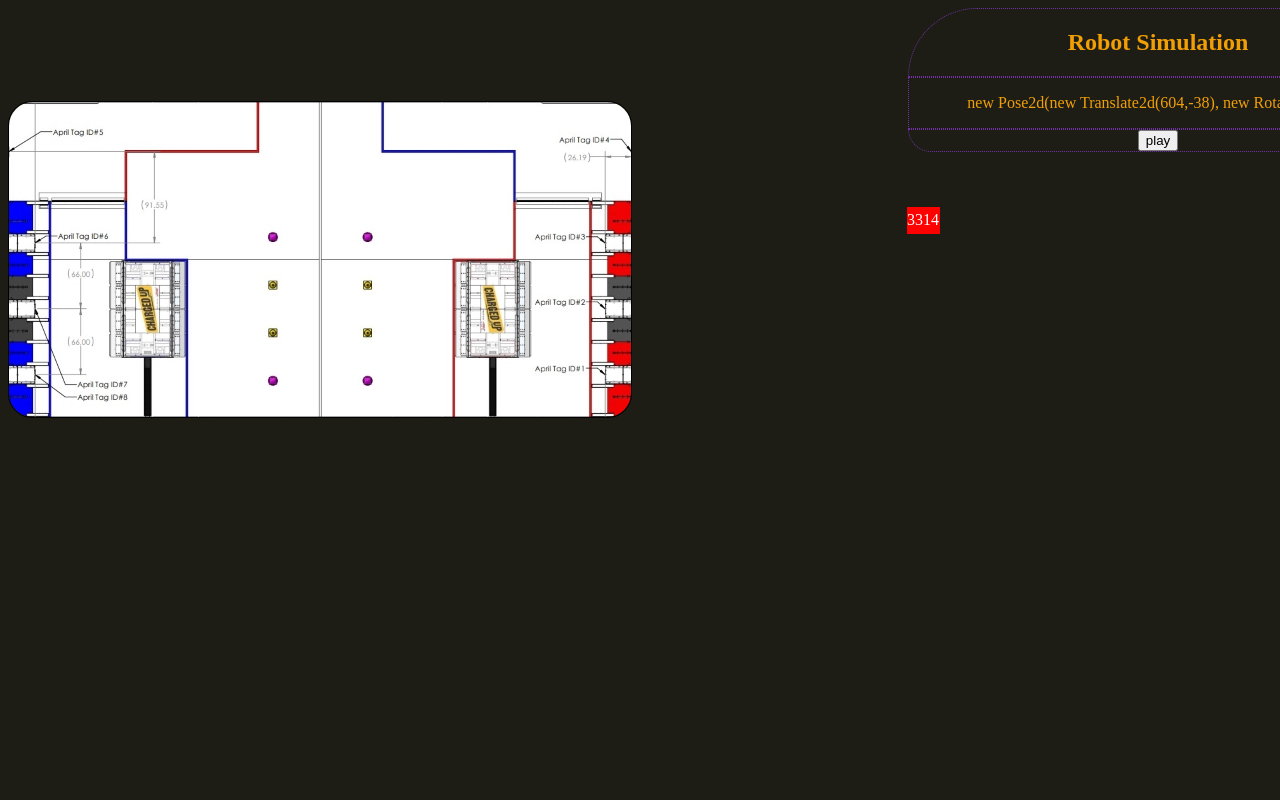
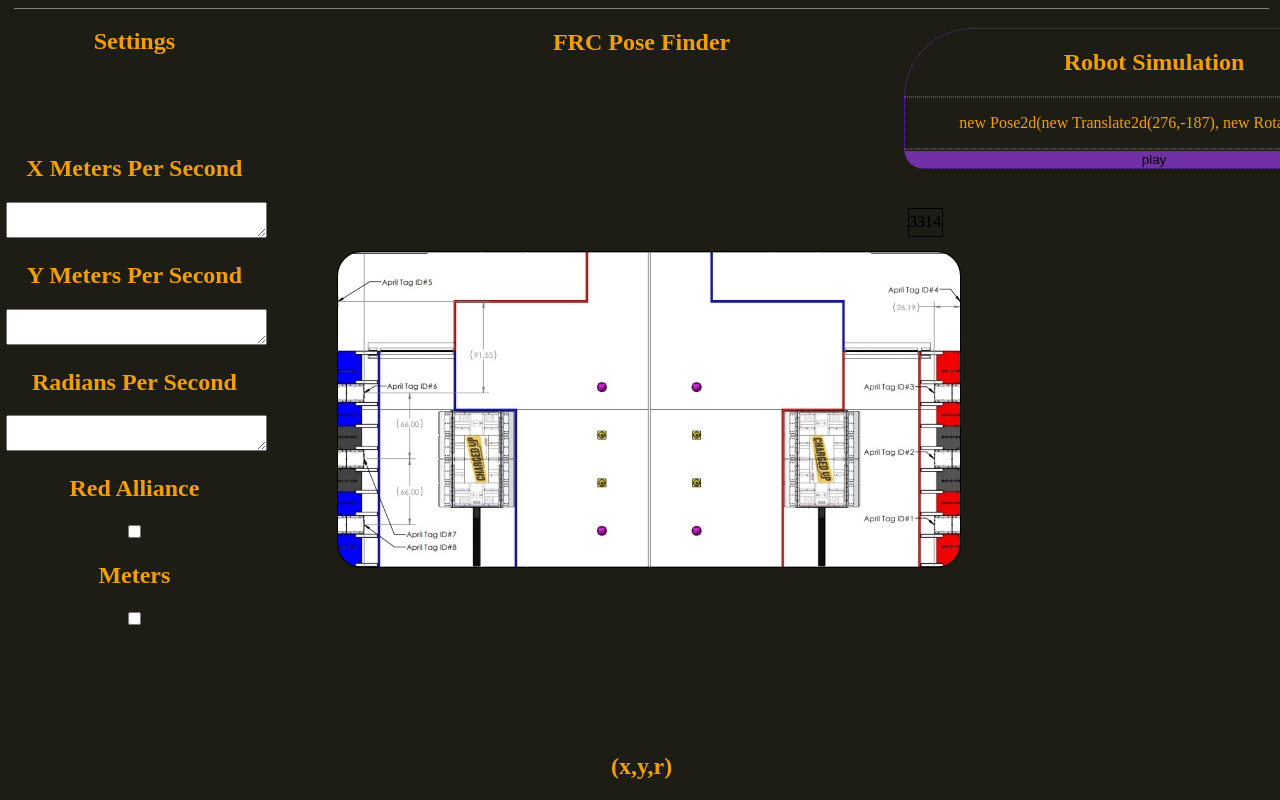
Before and after one commit to Lamarr3314/OnFieldPosition, a plain HTML site: page index.html in a window 1280 px wide. Both pictures are taken after a click on the element "3314". Shown: the top 800 px of the page. Drawn offline with Linux system fonts and the light colour scheme.

Commit message:
added settings and cleaned up navbar

```diff
--- a/index.html
+++ b/index.html
@@ -19,6 +19,31 @@
       <div id="positions"></div>
       <div id="play"><button id="playSim">play</button></div>
     </div>
+    <div id="navs">
+      <div id="topNav">
+        <h2>FRC Pose Finder</h2>
+      </div>
+      <div id="rightNav">
+        <h2></h2>
+      </div>
+      <div id="leftNav">
+        <h2 id="settings">Settings</h2>
+        <h2>X Meters Per Second</h2>
+        <textarea name="tXMPS" id="tXMPS" cols="30" rows="0"></textarea>
+        <h2>Y Meters Per Second</h2>
+        <textarea name="tYMPS" id="tYMPS" cols="30" rows="0"></textarea>
+        <h2>Radians Per Second</h2>
+        <textarea name="tRRPS" id="tRRPS" cols="30" rows="0"></textarea>
+        <h2>Red Alliance</h2>
+        <input type="checkbox" name="redAlliance" id="redAlliance" />
+        <h2>Meters</h2>
+        <input type="checkbox" name="isMeters" id="isMeters" />
+      </div>
+      <div id="bottomNav">
+        <h2 id="position">(x,y,r)</h2>
+      </div>
+    </div>
+
     <div id="fullField">
       <img src="images/scaledField.jpg" alt="" />
     </div>
--- a/script.js
+++ b/script.js
@@ -5,7 +5,12 @@ let positionBox = document.getElementById("positions");
 let robot = document.getElementById("mainRobot");
 let robots = document.getElementById("robots");
 let play = document.getElementById("playSim");
+let positionText = document.getElementById("position");
+let changeColor = document.getElementById("redAlliance");
+let changeUnit = document.getElementById("isMeters");
+let metersConversion = 1;
 let rotation = 0;
+let color = "blue";
 let time = 0;
 let xMPS = 1;
 let yMPS = 1;
@@ -32,10 +37,6 @@ for (let i = 0; i < 20000; i++) {
   }
 }
 window.onload = function () {
-  if (maxWidth > 1200) {
-    maxWidth = 622;
-    maxHeight = 500;
-  }
   setTimeout(function () {
     field.style.width = fieldLength + "px";
     field.style.height = fieldHeight + "px";
@@ -47,13 +48,26 @@ window.onload = function () {
 window.addEventListener("mousemove", (event) => {
   cX = Math.round(event.clientX - maxWidth / 2) - 9;
   cY = Math.round(event.clientY - maxHeight / 2) - 9;
-  if (Math.abs(cX) < fieldLength / 2 && Math.abs(cY) < fieldHeight / 2) {
+  console.log(cY);
+  console.log("maxWidth" + maxWidth);
+  if (
+    Math.abs(cX) < fieldLength &&
+    Math.abs(cY) < fieldHeight / 2 - robotHeight / 2
+  ) {
     if (cX > 237 + robotLength / 2) {
       cX = 237 + robotLength / 2;
     }
     if (cX < -(237 + robotLength / 2)) {
       cX = -(237 + robotLength / 2);
     }
+    positionText.innerHTML =
+      "(X: " +
+      Math.round(100 * (cX / metersConversion)) / 100 +
+      ", Y: " +
+      Math.round(100 * (cY / metersConversion)) / 100 +
+      ", R: " +
+      rotation +
+      ")";
     mousePos = { x: cX, y: cY };
     moveRobot(cX, cY, rotation, robot);
   } else {
@@ -75,9 +89,9 @@ function addPoint(x, y, r) {
   let newDiv = document.createElement("div");
   newDiv.innerHTML =
     "<p> new Pose2d(new Translate2d(" +
-    x +
+    Math.round(100 * (x / metersConversion)) / 100 +
     "," +
-    y +
+    Math.round(100 * (y / metersConversion)) / 100 +
     "), new Rotation2d(" +
     r +
     "))</p>";
@@ -101,13 +115,13 @@ document.onkeydown = function (event) {
 };
 function moveRobot(x, y, r, element) {
   createMarginLeft(x, element);
-  createMarginRight(y, element);
+  createMarginTop(y, element);
   createRotation(r, element);
 }
 function createMarginLeft(i, element) {
-  element.style.marginLeft = i + fieldLength / 2 - robotLength / 2 + "px";
+  element.style.marginLeft = i + maxWidth / 2 + -robotLength / 2 + "px";
 }
-function createMarginRight(i, element) {
+function createMarginTop(i, element) {
   element.style.marginTop =
     i +
     (maxHeight - fieldHeight) / 2 +
@@ -125,7 +139,9 @@ function simulate(i) {
   let newDiv = document.createElement("div");
   newDiv.innerHTML = "<p>3314</p>";
   robots.appendChild(newDiv);
-  newDiv.style.backgroundColor = "blue";
+  newDiv.style.backgroundColor = color;
+  newDiv.style.color = "white";
+  newDiv.style.border = "1px solid " + color;
   newDiv.id = "testBot";
   newDiv.className = i;
   moveRobot(x, y, r, newDiv);
@@ -172,3 +188,20 @@ function largest(one, two) {
   }
   return two;
 }
+changeColor.addEventListener("change", (e) => {
+  if (e.target.checked === true) {
+    color = "red";
+  }
+  if (e.target.checked === false) {
+    color = "blue";
+  }
+});
+
+changeUnit.addEventListener("change", (e) => {
+  if (e.target.checked === true) {
+    metersConversion = 39.37;
+  }
+  if (e.target.checked === false) {
+    metersConversion = 1;
+  }
+});
--- a/style.css
+++ b/style.css
@@ -13,14 +13,18 @@ body {
 }
 #robots div {
   position: absolute;
-  color: white;
+  color: black;
   width: 33px;
   height: 27px;
   z-index: 2;
-  background-color: red;
+  background-color: transparent;
   text-align: center;
   margin-left: 900px;
   margin-top: 200px;
+  border: 1px solid black;
+}
+#mainRobot p {
+  color: black;
 }
 #robots div p {
   margin-top: 4px;
@@ -32,6 +36,8 @@ body {
   width: 500px;
   color: #f29f05;
   text-align: center;
+  display: flex;
+  flex-direction: column;
 }
 #title {
   border: 1px dotted #7230a7;
@@ -46,3 +52,41 @@ body {
 #positions div {
   border: 1px dotted #7230a7;
 }
+#navs div {
+  position: absolute;
+  margin-left: 0.5%;
+  z-index: 3;
+
+  color: #f29f05;
+  text-align: center;
+}
+#topNav {
+  width: 98%;
+  border-top: 1px solid grey;
+}
+#bottomNav {
+  width: 98%;
+  bottom: 0;
+}
+#leftNav {
+  left: 0;
+  width: 20%;
+}
+#rightNav {
+  right: 0;
+  width: 20%;
+}
+#settings {
+  margin-bottom: 100px;
+}
+#positionBox{
+  margin-top: 20px;
+  margin-left: 70%;
+}
+#playSim{
+  width: 100%;
+  border-bottom-left-radius: 100px;
+  border-bottom-right-radius: 100px;
+  background-color: #7230a7;
+  border: transparent;
+}
```
